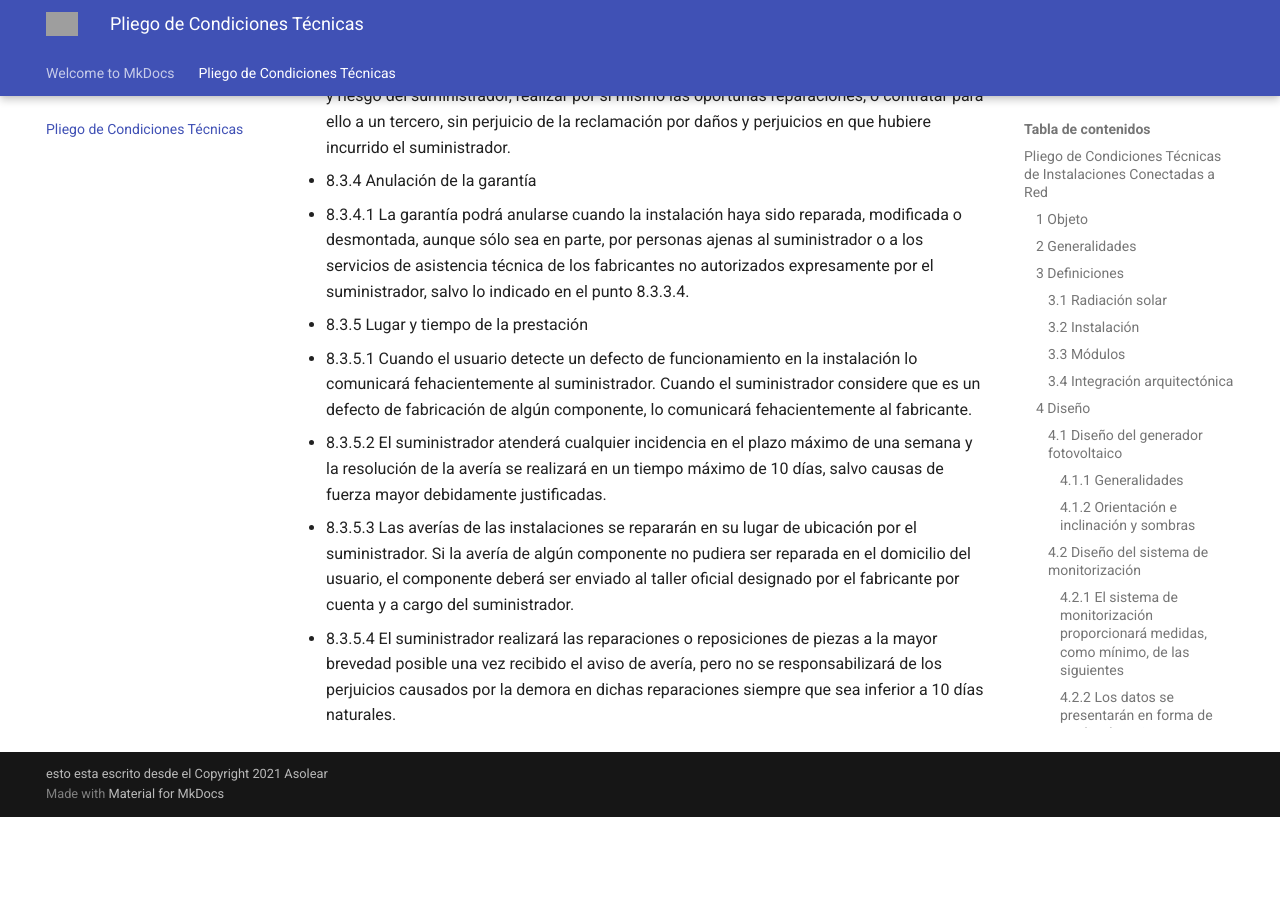
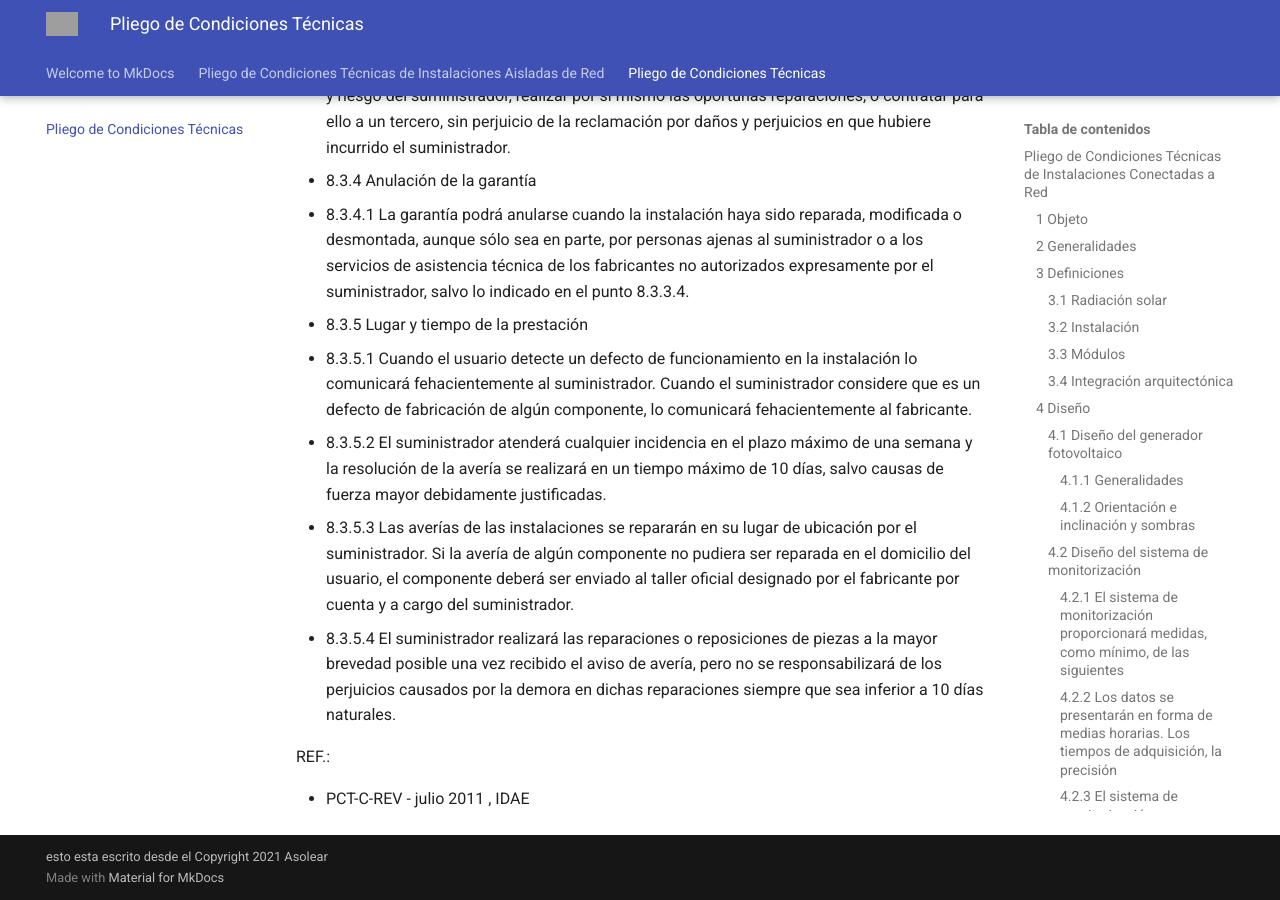
Before and after one commit to asolear/estudio2, an MkDocs documentation site: the page built from docs/Pliego de Condiciones Técnicas.md, in a window 1280 px wide and 900 px high, scrolled down 18194 px. Built offline with MkDocs 1.6.1 and Material for MkDocs 9.7.7, drawn with Linux system fonts in a browser that asks for light colours; before the commit the page ends 19011 px from its top, so only the background shows below that; grey boxes are pictures that could not be loaded.

Commit message:
prg jue 13 ene 2022 18:25:33 CET

```diff
--- a/docs/Pliego de Condiciones Técnicas.md
+++ b/docs/Pliego de Condiciones Técnicas.md
@@ -745,3 +745,9 @@ Estados miembros en materia de compatibilidad electromagnética.
   * 8.3.5.4 El suministrador realizará las reparaciones o reposiciones de piezas a la mayor brevedad
     posible una vez recibido el aviso de avería, pero no se responsabilizará de los perjuicios
     causados por la demora en dichas reparaciones siempre que sea inferior a 10 días naturales.
+
+
+
+REF.:
+
+- PCT-C-REV - julio 2011 , IDAE
--- /dev/null
+++ b/log.txt
@@ -0,0 +1 @@
+2022/01/13 18:22:56 Micro started
```
Also changed, not shown: docs/Pliego de Condiciones Técnicas de Instalaciones Aisladas de Red.md (added), site/Pliego de Condiciones Técnicas.assets/image-20220113171418462.png (added), site/Pliego de Condiciones Técnicas/index.html, 2 other files.
